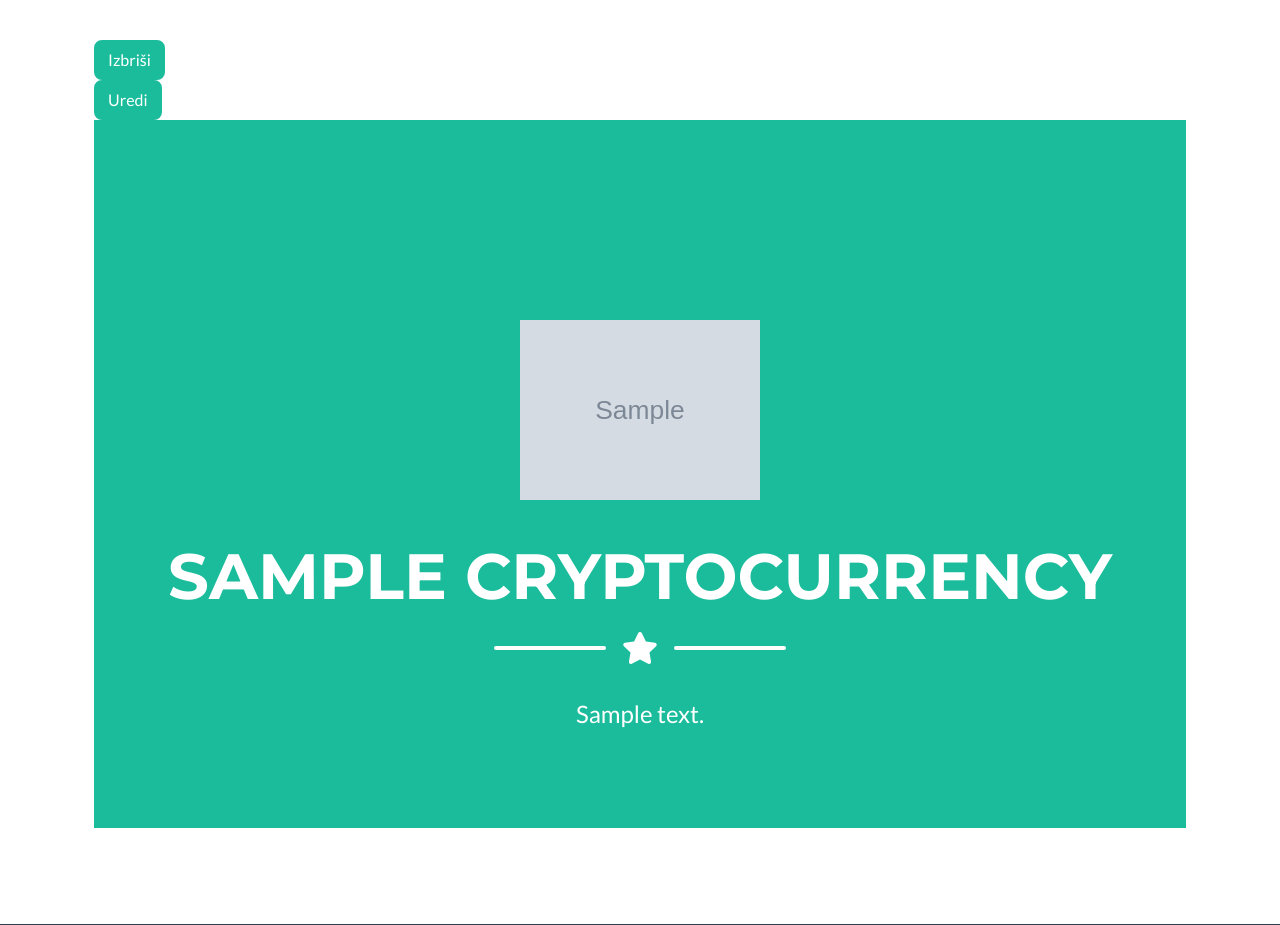
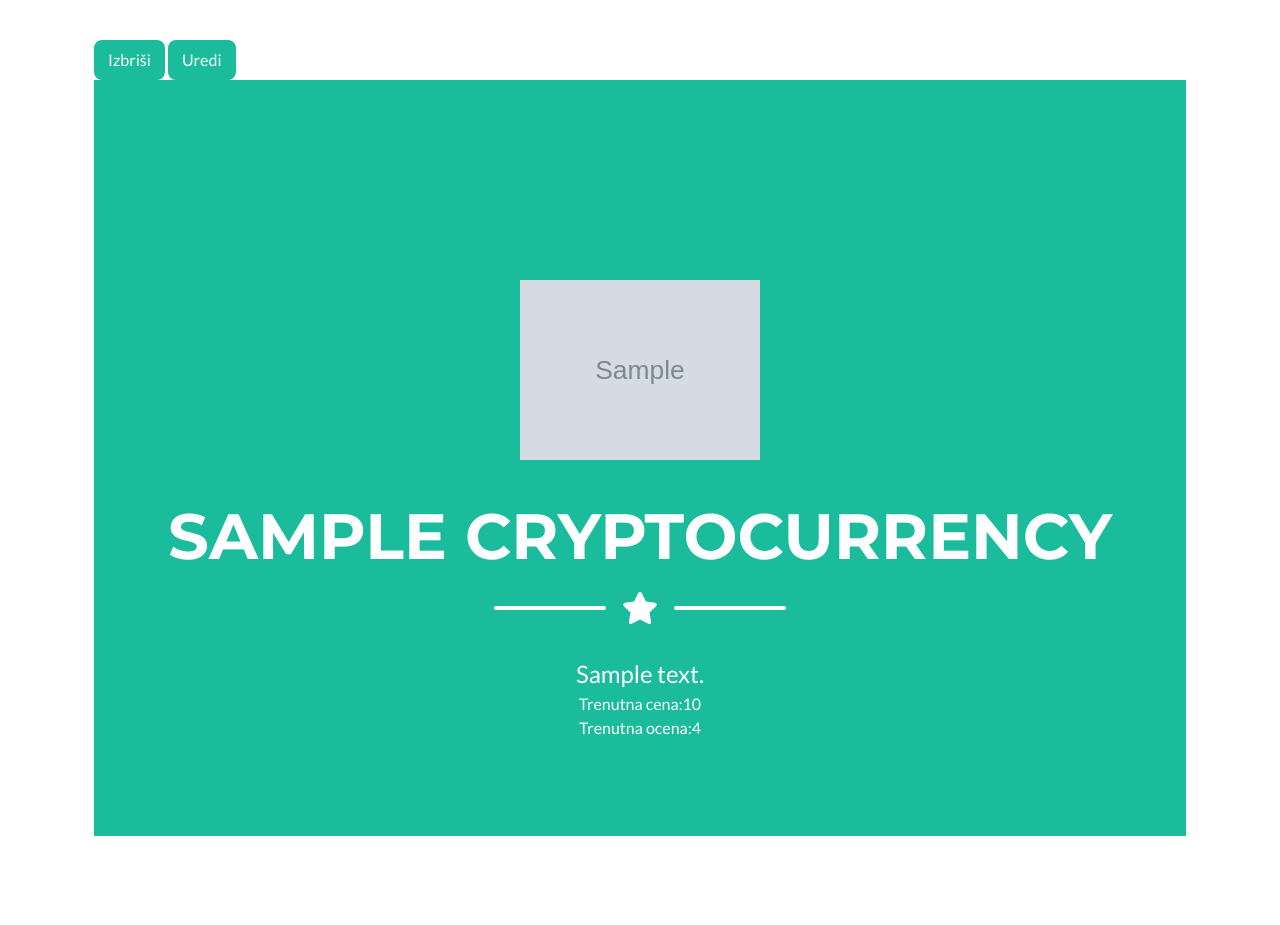
Before and after one commit to grega1993/crypto, a PHP site: page /cryptocurrency.php?id=1 in a window 1280 px wide. Shown: the part 104-1029 px from the top of the page. Run offline with PHP 8.4, Linux system fonts and the light colour scheme; the visitor is signed in with stand-in values (Sample User, id 1); tables that the repository leaves empty or names only in its code hold one stand-in row (values such as "Sample post"); grey boxes marked "Sample" are stand-in pictures.

Commit message:
Cena in ocena na kripto valuti

```diff
--- a/cryptocurrency.php
+++ b/cryptocurrency.php
@@ -14,7 +14,7 @@ if($stmt->rowCount() != 1){
 $crypto = $stmt->fetch();
 
 ?>
-<a href="cryptocurrency_delete.php?id=<?php echo $crypto['id'];?>" class="btn btn-primary" onclick="return confirm('Prepričani?')">Izbriši</a></br >
+<a href="cryptocurrency_delete.php?id=<?php echo $crypto['id'];?>" class="btn btn-primary" onclick="return confirm('Prepričani?')">Izbriši</a>
 <a href="cryptocurrency_edit.php?id=<?php echo $crypto['id'];?>" class="btn btn-primary">Uredi</a>
 
 <!-- Masthead-->
@@ -32,6 +32,8 @@ $crypto = $stmt->fetch();
         </div>
         <!-- Masthead Subheading-->
         <p class="masthead-subheading font-weight-light mb-0"><?php echo $crypto['description'];?></p>
+        <div class="crypto_price">Trenutna cena:<span><?php echo $crypto['current_price'];?></span></div>
+        <div class="crypto_rating">Trenutna ocena:<span><?php echo $crypto['rating'];?></span></div>
     </div>
 </section>
 
```
